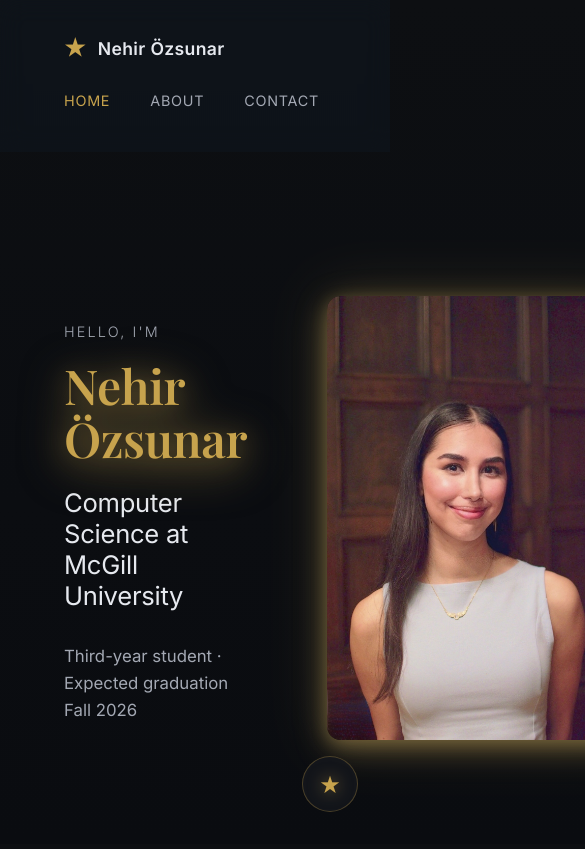
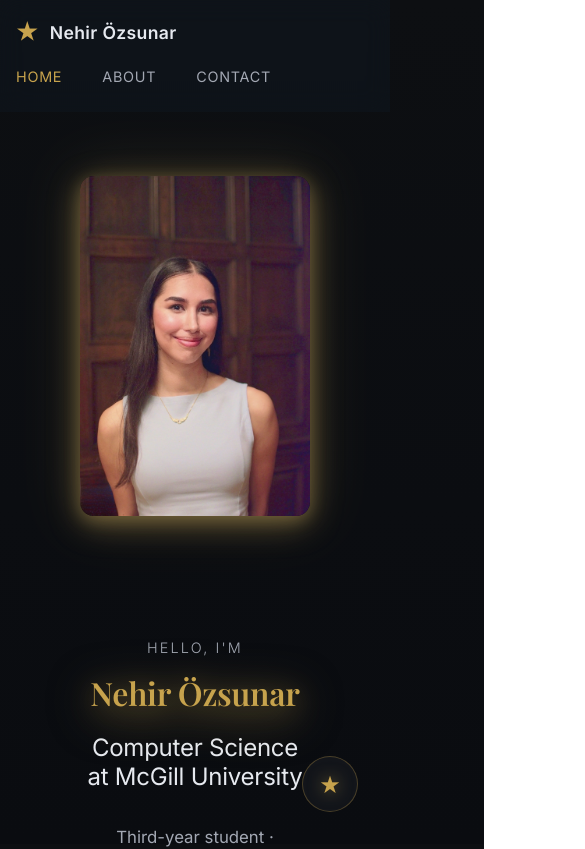
Before and after one commit to nehirozs/my-website, a React (Vite) app: page / in a window 390 px wide. Shown: the top 849 px of the page, 585 px wide, since content can reach past the window. Built offline with nearby package versions, Linux system fonts and the light colour scheme.

Commit message:
mobile fix 2

```diff
--- a/src/styles/globals.css
+++ b/src/styles/globals.css
@@ -70,20 +70,105 @@
   }
 
   @media (max-width: 768px) {
+    /* Remove side padding on container */
+    body {
+      overflow-x: hidden;
+    }
+
+    /* Navigation fixes */
+    nav {
+      padding: 1rem !important;
+      flex-wrap: wrap !important;
+      gap: 0.5rem !important;
+    }
+
+    /* Text sizing */
+    h1 {
+      font-size: 2rem !important;
+    }
+
+    h2 {
+      font-size: 1.5rem !important;
+    }
+
+    h3 {
+      font-size: 1.2rem !important;
+    }
+
+    /* Hero section */
+    #hero {
+      flex-direction: column !important;
+      text-align: center !important;
+      padding: 2rem 1rem !important;
+    }
+
+    #hero > div:first-child {
+      order: 2 !important;
+    }
+
+    #hero > div:last-child {
+      order: 1 !important;
+    }
+
+    #hero img {
+      max-width: 250px !important;
+      margin: 0 auto 2rem auto !important;
+    }
+
+    /* Section spacing */
+    section {
+      padding: 2rem 1rem !important;
+    }
+
+    /* Experience/Skills/Education cards */
+    div[style*="gridTemplateColumns"] {
+      grid-template-columns: 1fr !important;
+      gap: 1.5rem !important;
+    }
+
+    /* About page - CRITICAL FIXES */
     .photo-section {
+      margin: 0 -1rem !important;
+      padding: 0 !important;
       gap: 0 !important;
-      padding: 0 !important;
+      display: flex !important;
+      overflow-x: scroll !important;
+      scroll-snap-type: x mandatory !important;
     }
 
     .photo-card {
       min-width: 100vw !important;
+      width: 100vw !important;
+      flex-shrink: 0 !important;
       border-radius: 0 !important;
+      scroll-snap-align: start !important;
     }
 
     .photo-card img {
-      height: auto !important;
-      max-height: 400px !important;
+      width: 100vw !important;
+      height: 350px !important;
+      object-fit: cover !important;
+      object-position: center !important;
+    }
+
+    /* Volunteer/Community section */
+    div[style*="padding: '2.5rem'"] {
+      padding: 1.5rem !important;
+    }
+
+    /* Contact page */
+    div[style*="display: 'flex'"][style*="gap: '2rem'"] {
+      flex-direction: column !important;
+      gap: 1rem !important;
+    }
+
+    /* Hide scroll constellation on mobile */
+    nav[style*="position: 'fixed'"][style*="right"] {
+      display: none !important;
+    }
+
+    /* Ensure sections stack properly */
+    section > div {
       width: 100% !important;
-      object-fit: scale-down !important;  /* Shows full image, scales down if too big */
     }
   }
```
